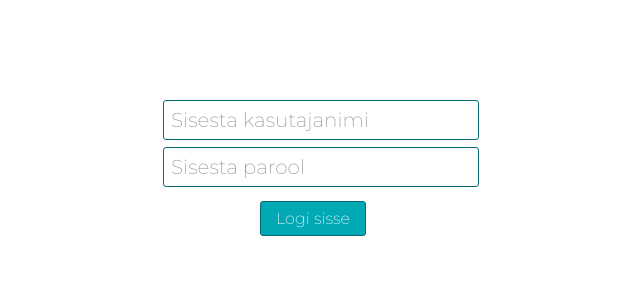
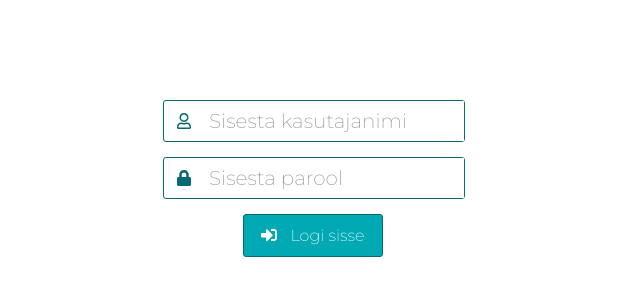
Before and after one commit to maarikamarkus/toDoApp, a Vue app in the folder frontend/: page / in a window 1280 px wide. Shown: the top 300 px of the page, without its empty margins (327-967 px from the left). Built offline with nearby package versions, Linux system fonts and the light colour scheme.

Commit message:
login form design

```diff
--- a/frontend/package.json
+++ b/frontend/package.json
@@ -8,6 +8,10 @@
     "lint": "vue-cli-service lint"
   },
   "dependencies": {
+    "@fortawesome/fontawesome-svg-core": "^1.2.30",
+    "@fortawesome/free-regular-svg-icons": "^5.14.0",
+    "@fortawesome/free-solid-svg-icons": "^5.14.0",
+    "@fortawesome/vue-fontawesome": "^0.1.10",
     "axios": "^0.19.2",
     "core-js": "^3.6.5",
     "vue": "^2.6.11"
--- a/frontend/src/components/Login.vue
+++ b/frontend/src/components/Login.vue
@@ -1,18 +1,19 @@
 <template lang="pug">
-    //-.perse
-        p tere
-        p
-            | jou ville
-        h1(a="foo" b="bar").
-            mis teed
     .loginForm
-        .username
+        .username.formRow
+            .icon
+                font-awesome-icon(:icon="['far', 'user']")
             input(type="text" placeholder="Sisesta kasutajanimi" required)
-        .password
+        .password.formRow
+            .icon
+                font-awesome-icon(icon="lock")
             input(type="password" placeholder="Sisesta parool" required)
 
         .loginOuter
-            .login Logi sisse
+            .login
+                .icon
+                    font-awesome-icon(icon="sign-in-alt")
+                | Logi sisse
 </template>
 <script>
 export default {
@@ -33,12 +34,38 @@ export default {
     color: #086972;
 }
 
+.formRow .icon {
+    display: flex;
+    align-items: center;
+    padding: 0 13px 0 13px;
+    height: 100%;
+    text-align: center;
+}
+
+.formRow {
+    display: flex;
+    flex-wrap: wrap;
+    align-items: stretch;
+    width: 100%;
+    height: 40px;
+    line-height: 40px;
+    margin-bottom: 15px;
+    border: 1px solid #086972;
+    border-radius: 3px;
+    transition: border 0.5s ease;
+}
+
 .loginForm input {
+    padding: 0 0 0 5px;
+    flex: 1 1 auto;
     font-size: 20px;
-    width: 100%;
-    padding: 7px;
-    margin-bottom: 7px;
     color: rgb(150, 150, 150);
+    height: 100%;
+    border: none;
+}
+
+.loginForm input:focus {
+    outline: none;
 }
 
 ::placeholder {
@@ -54,15 +81,14 @@ export default {
     cursor: pointer;
     color: white;
     display: inline-block;
-    padding: 7px 15px 7px 15px;
+    padding: 11px 17px 11px 17px;
     border: 1px solid #086972;
     border-radius: 3px;
     background-color: #01a9b4;
     transition: all 0.5s ease;
 }
 
-.login:hover, input:hover {
-    /*box-shadow: 0px 0px 10px 2px #87dfd6;*/
+.login:hover, .formRow:hover {
     border: 1px solid #87dfd6;
     border-radius: 3px;
 }
@@ -72,10 +98,9 @@ export default {
     color: #086972;
 }
 
-input {
-    border: 1px solid #086972;
-    border-radius: 3px;
-    transition: all 0.5s ease;
+.login .icon {
+    display: inline-block;
+    padding-right: 13px;
 }
 
 @media(max-width: 600px) {
--- a/frontend/src/main.js
+++ b/frontend/src/main.js
@@ -1,6 +1,14 @@
 import Vue from 'vue';
 // import App from './App.vue';
+import { library } from '@fortawesome/fontawesome-svg-core';
+import { faUser } from '@fortawesome/free-regular-svg-icons';
+import { faLock, faSignInAlt } from '@fortawesome/free-solid-svg-icons';
+import { FontAwesomeIcon } from '@fortawesome/vue-fontawesome';
 import Login from './components/Login.vue';
+
+library.add(faUser, faLock, faSignInAlt);
+
+Vue.component('font-awesome-icon', FontAwesomeIcon);
 
 Vue.config.productionTip = false;
 
```
Also changed, not shown: 1 other file (tests, documents, lock files or other folders).
